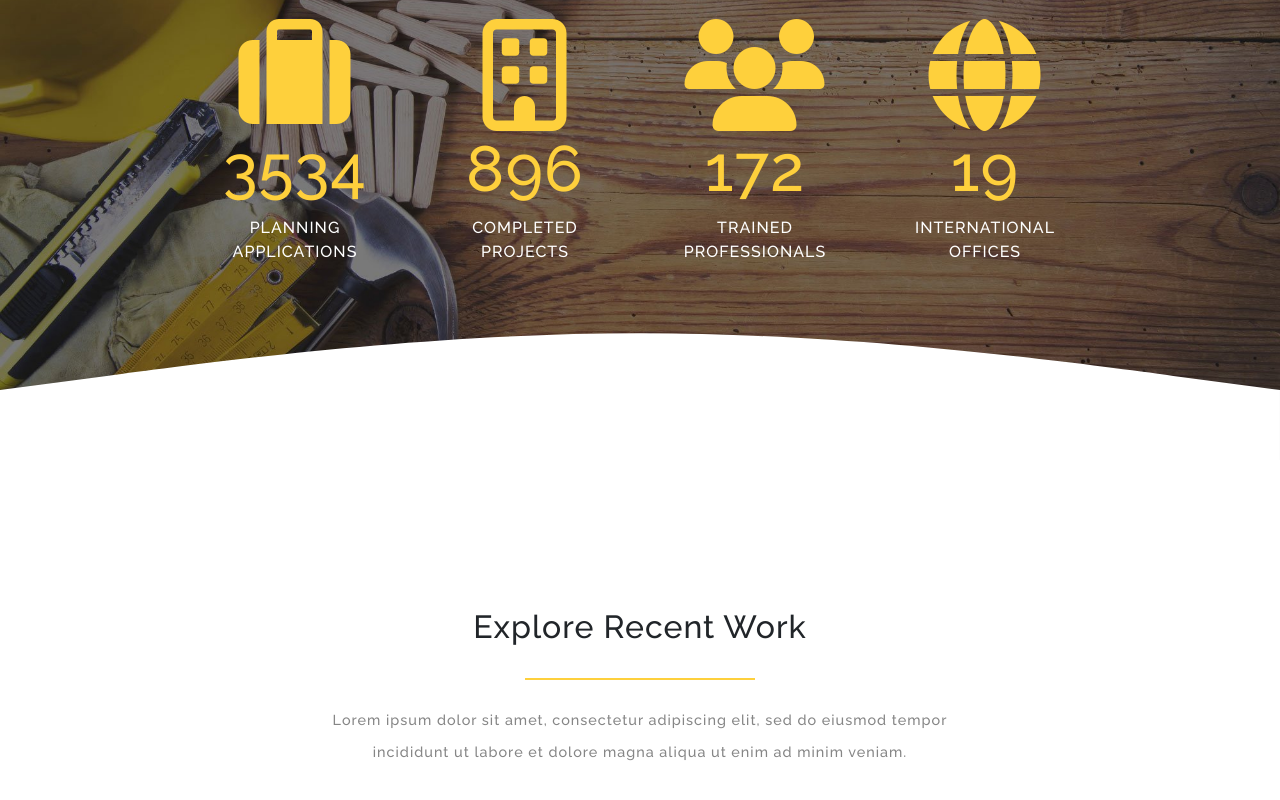
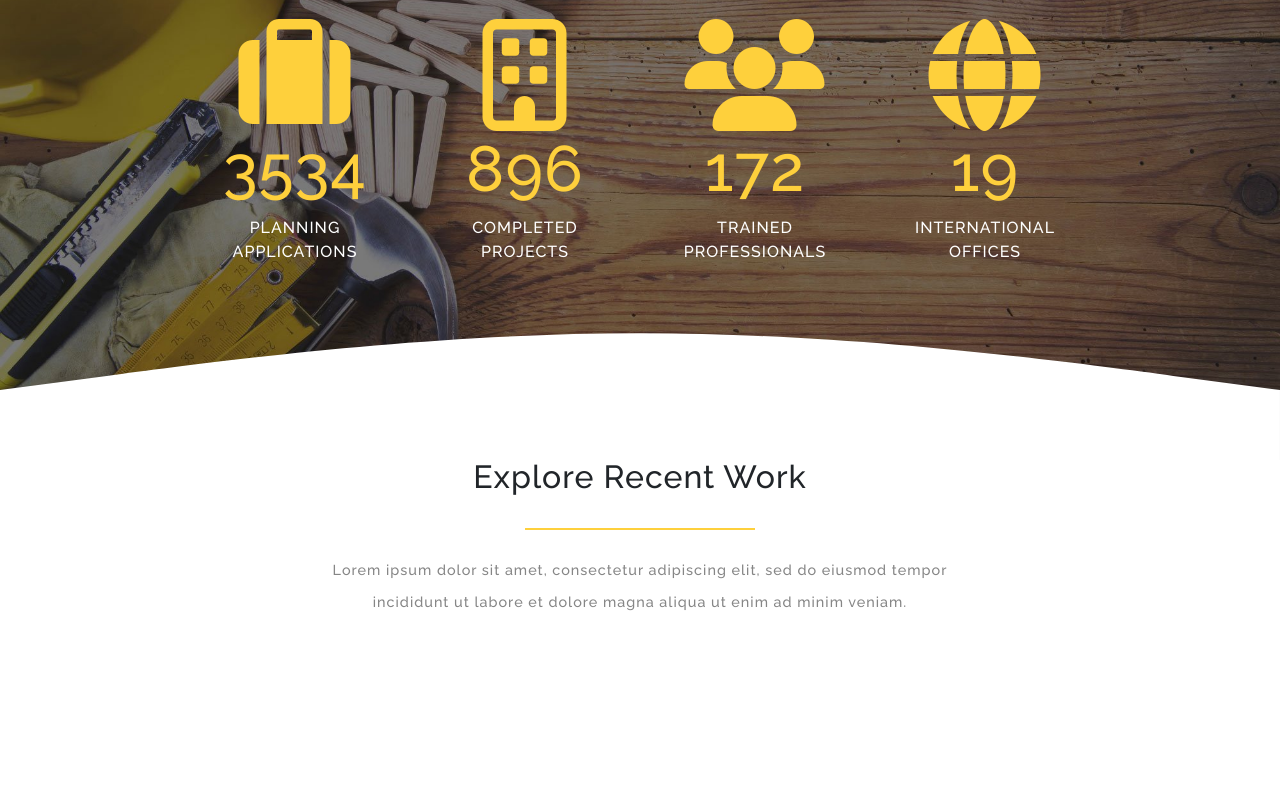
Before and after one commit to pierluigicarrieri/proj-html-vuejs, a Vue app: page / in a window 1280 px wide. Shown: the part 1841-2641 px from the top of the page. After the commit the page ends 2549 px from the top, so only its background shows below. Built offline with nearby package versions, Linux system fonts and the light colour scheme.

Commit message:
Added negative margin to top section

```diff
--- a/src/App.vue
+++ b/src/App.vue
@@ -63,7 +63,9 @@ export default {
             </div>
         </section>
         <svg class="curved-spacer-bottom" xmlns="http://www.w3.org/2000/svg" viewBox="0 0 1440 320"><path fill="#ffffff" fill-opacity="1" d="M0,224L120,208C240,192,480,160,720,160C960,160,1200,192,1320,208L1440,224L1440,320L1320,320C1200,320,960,320,720,320C480,320,240,320,120,320L0,320Z"></path></svg>
+        <section class="third-section">
         <MainSeparator :title="store.separatorsData.secondSeparator.title"></MainSeparator>
+        </section>
     </main>
 </template>
 
@@ -128,4 +130,8 @@ export default {
         color: var(--custom-color-1);
     }
 
+    .third-section {
+        margin-top: -150px;
+    }
+
 </style>
```
